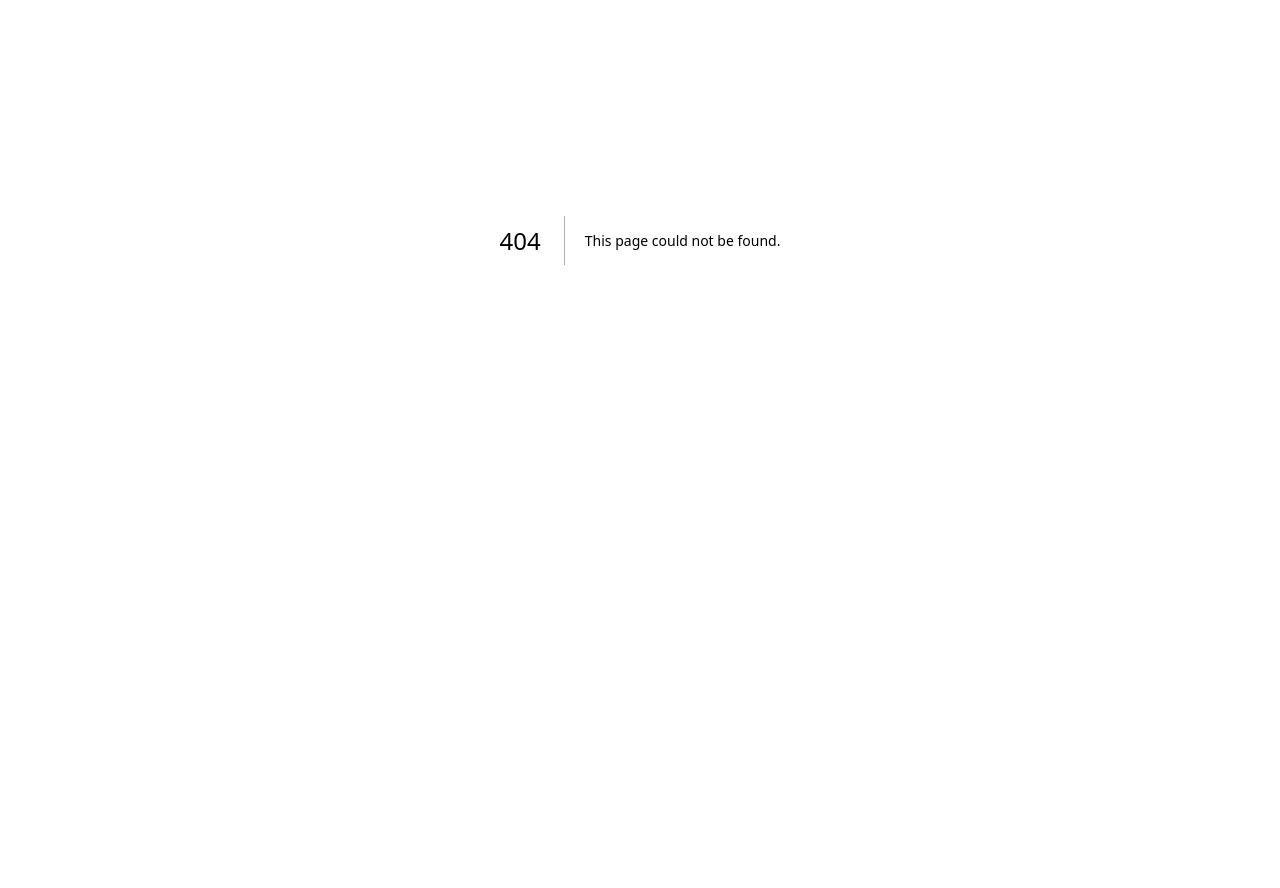
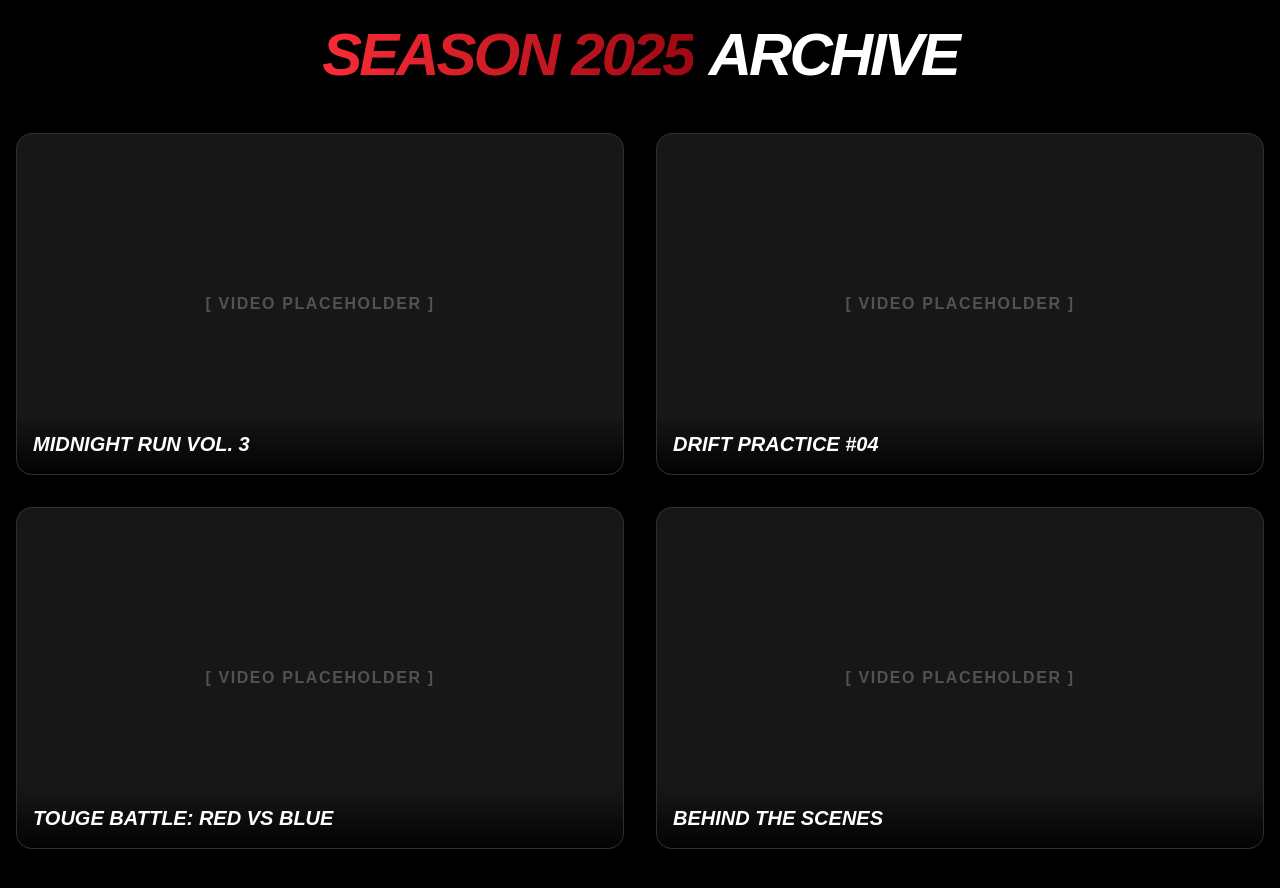
Before and after one commit to TR1MM3R/nightkids-web, a Next.js app: page /events in a window 1280 px wide. Before the commit this address had no page. Shown: the part 160-1048 px from the top of the page. Before the commit the page ends 800 px from the top, so only its background shows below. Built offline with nearby package versions, Linux system fonts and the light colour scheme.

Commit message:
Pagine Events e About completate

```diff
--- /dev/null
+++ b/app/about/page.tsx
@@ -0,0 +1,51 @@
+import Header from "@/components/Header";
+
+export default function AboutPage() {
+    return (
+        <main className="min-h-screen bg-black text-white selection:bg-red-500 selection:text-white">
+            <Header />
+
+            <section className="container mx-auto px-4 py-20 mt-10">
+                <div className="grid grid-cols-1 md:grid-cols-2 gap-12 items-center">
+                    {/* Left: Image Placeholder */}
+                    <div className="relative aspect-[3/4] md:aspect-square bg-neutral-900 border border-white/10 rounded-3xl overflow-hidden">
+                        <div className="absolute inset-0 flex items-center justify-center">
+                            <span className="text-neutral-600 font-bold text-xl uppercase tracking-widest">[ Team Portrait ]</span>
+                        </div>
+                        {/* Decorative elements */}
+                        <div className="absolute top-0 right-0 w-32 h-32 bg-red-600/20 blur-[50px] pointer-events-none"></div>
+                        <div className="absolute bottom-0 left-0 w-32 h-32 bg-purple-600/20 blur-[50px] pointer-events-none"></div>
+                    </div>
+
+                    {/* Right: Text Content */}
+                    <div className="space-y-8">
+                        <h1 className="text-5xl md:text-7xl font-black uppercase italic tracking-tighter">
+                            Who We <br />
+                            <span className="text-transparent bg-clip-text bg-gradient-to-r from-red-500 to-red-800">
+                                Are
+                            </span>
+                        </h1>
+
+                        <div className="space-y-6 text-gray-300 text-lg md:text-xl font-light leading-relaxed">
+                            <p>
+                                <strong className="text-white font-bold uppercase racking-wider">Nightkids</strong> was born on the streets, fueled by a passion for speed, precision, and the art of the drift.
+                            </p>
+                            <p>
+                                We are not just a racing team; we are a collective of creators, mechanics, and drivers united by the underground car culture. From the mountain passes to the digital screen, we bridge the gap between raw automotive performance and high-octane content creation.
+                            </p>
+                            <p>
+                                Every member brings a unique skill to the table, but we all share the same drive: to push the limits and leave our mark on the asphalt.
+                            </p>
+                        </div>
+
+                        <div className="pt-4">
+                            <div className="inline-block px-6 py-3 border border-red-600 text-red-500 font-bold uppercase tracking-widest hover:bg-red-600 hover:text-white transition-all duration-300 cursor-pointer">
+                                Join the Movement
+                            </div>
+                        </div>
+                    </div>
+                </div>
+            </section>
+        </main>
+    );
+}
--- /dev/null
+++ b/app/events/page.tsx
@@ -0,0 +1,60 @@
+import Header from "@/components/Header";
+
+export default function EventsPage() {
+    return (
+        <main className="min-h-screen bg-black text-white selection:bg-red-500 selection:text-white">
+            <Header />
+
+            <section className="container mx-auto px-4 py-20 mt-10">
+                <h1 className="text-4xl md:text-6xl font-black uppercase italic tracking-tighter mb-12 text-center">
+                    <span className="text-transparent bg-clip-text bg-gradient-to-r from-red-500 to-red-800">
+                        Season 2025
+                    </span>
+                    <span className="text-white ml-4">Archive</span>
+                </h1>
+
+                <div className="grid grid-cols-1 md:grid-cols-2 gap-8">
+                    {/* Placeholder Card 1 */}
+                    <div className="group relative aspect-video bg-neutral-900 border border-white/10 rounded-2xl overflow-hidden hover:border-red-500/50 transition-colors">
+                        <div className="absolute inset-0 flex items-center justify-center">
+                            <span className="text-neutral-600 font-bold uppercase tracking-widest">[ Video Placeholder ]</span>
+                        </div>
+                        <div className="absolute bottom-0 left-0 w-full p-4 bg-gradient-to-t from-black/90 to-transparent">
+                            <h3 className="text-xl font-bold uppercase italic">Midnight Run Vol. 3</h3>
+                        </div>
+                    </div>
+
+                    {/* Placeholder Card 2 */}
+                    <div className="group relative aspect-video bg-neutral-900 border border-white/10 rounded-2xl overflow-hidden hover:border-red-500/50 transition-colors">
+                        <div className="absolute inset-0 flex items-center justify-center">
+                            <span className="text-neutral-600 font-bold uppercase tracking-widest">[ Video Placeholder ]</span>
+                        </div>
+                        <div className="absolute bottom-0 left-0 w-full p-4 bg-gradient-to-t from-black/90 to-transparent">
+                            <h3 className="text-xl font-bold uppercase italic">Drift Practice #04</h3>
+                        </div>
+                    </div>
+
+                    {/* Placeholder Card 3 */}
+                    <div className="group relative aspect-video bg-neutral-900 border border-white/10 rounded-2xl overflow-hidden hover:border-red-500/50 transition-colors">
+                        <div className="absolute inset-0 flex items-center justify-center">
+                            <span className="text-neutral-600 font-bold uppercase tracking-widest">[ Video Placeholder ]</span>
+                        </div>
+                        <div className="absolute bottom-0 left-0 w-full p-4 bg-gradient-to-t from-black/90 to-transparent">
+                            <h3 className="text-xl font-bold uppercase italic">Touge Battle: Red vs Blue</h3>
+                        </div>
+                    </div>
+
+                    {/* Placeholder Card 4 */}
+                    <div className="group relative aspect-video bg-neutral-900 border border-white/10 rounded-2xl overflow-hidden hover:border-red-500/50 transition-colors">
+                        <div className="absolute inset-0 flex items-center justify-center">
+                            <span className="text-neutral-600 font-bold uppercase tracking-widest">[ Video Placeholder ]</span>
+                        </div>
+                        <div className="absolute bottom-0 left-0 w-full p-4 bg-gradient-to-t from-black/90 to-transparent">
+                            <h3 className="text-xl font-bold uppercase italic">Behind the Scenes</h3>
+                        </div>
+                    </div>
+                </div>
+            </section>
+        </main>
+    );
+}
```
